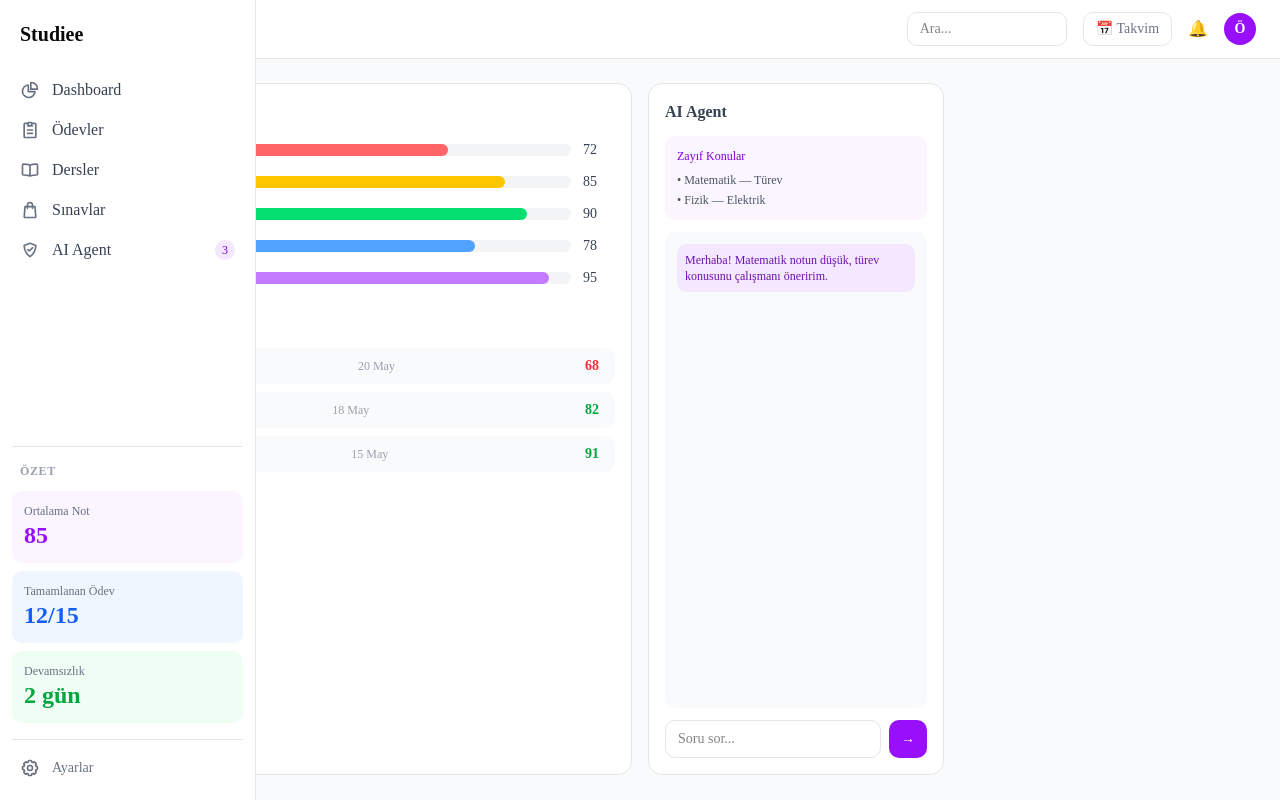
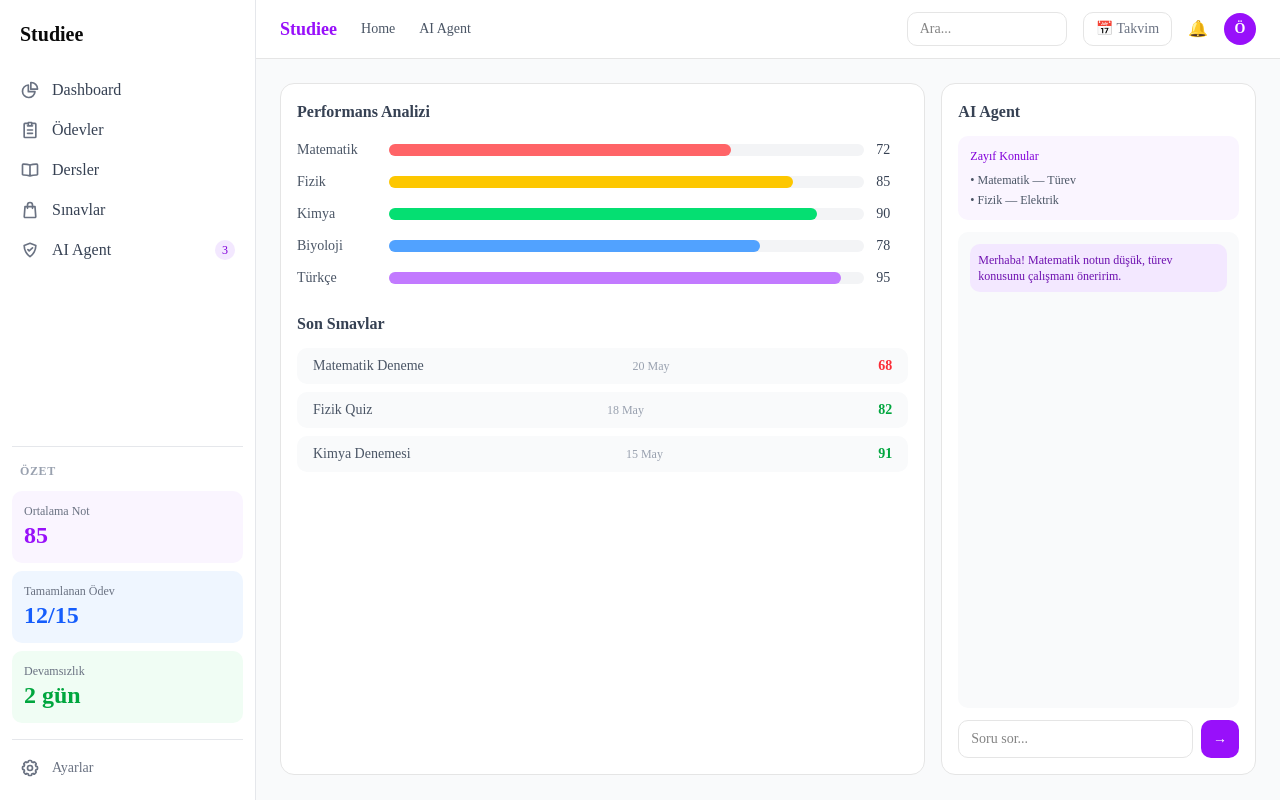
Before and after one commit to zeynepoykuerdem/dershane_ai, a Next.js app: page /dashboard/teacher in a window 1280 px wide. Built offline with nearby package versions, Linux system fonts and the light colour scheme.

Commit message:
update: Overview and Navbar for Responsive Development

```diff
--- a/src/app/dashboard/teacher/page.tsx
+++ b/src/app/dashboard/teacher/page.tsx
@@ -9,16 +9,19 @@ import Navbar from "@/components/ui/navbar"
 
 export default function TeacherDashboard() {
     const [showCalendar, setShowCalendar] = useState(false)
+    const [sidebarOpen, setSidebarOpen] = useState(false)
         return (
           <div className="min-h-screen bg-gray-50">
-              <Navbar onCalendarToggle={() => setShowCalendar(!showCalendar)} />
-              <div className="grid grid-cols-4 gap-4 p-6 h-[calc(100vh-60px)]" >
-            <Overview />
-            <PerformanceChart showCalendar={showCalendar} />
-            <AIAgent />
+            <Overview isOpen={sidebarOpen} onClose={ ()=> setSidebarOpen(false)
 
-
-          </div>
+                    } />
+                    <div className="sm:ml-64">
+                      <Navbar onCalendarToggle={() => setShowCalendar(!showCalendar)} onMenuToggle={ ()=> setSidebarOpen(true) } />
+                      <div className="grid grid-cols-3 gap-4 p-6 h-[calc(100vh-60px)] overflow-auto">
+                        <PerformanceChart showCalendar={showCalendar} />
+                        <AIAgent />
+                      </div>
+                    </div>
           </div>
 
 
```
